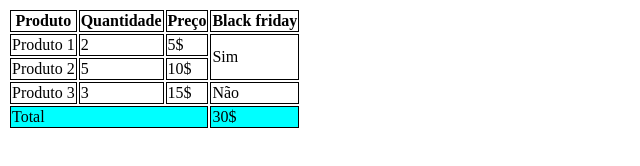
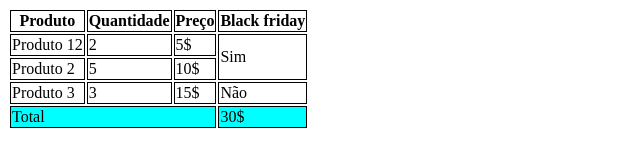
Before and after one commit to juniorLn/aula-tabela, a plain HTML site: page index.html in a window 1280 px wide. Shown: the whole page, without its empty margins (0-640 px from the left). Drawn offline with Linux system fonts and the light colour scheme.

Commit message:
o produto 1 teve o nome trocado para produto 12

```diff
--- a/index.html
+++ b/index.html
@@ -28,7 +28,7 @@
     </thead>
     <tbody>
         <tr>
-            <td>Produto 1</td>
+            <td>Produto 12</td>
             <td>2</td>
             <td>5$</td>
             <td rowspan="2">Sim</td>
```
